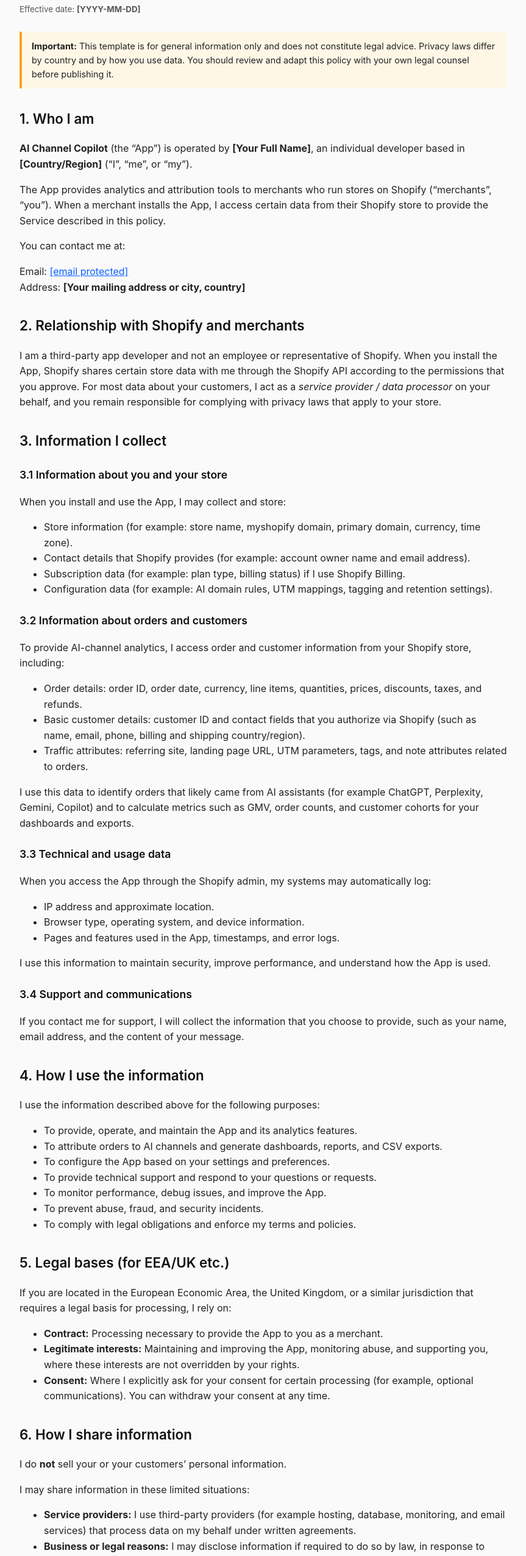
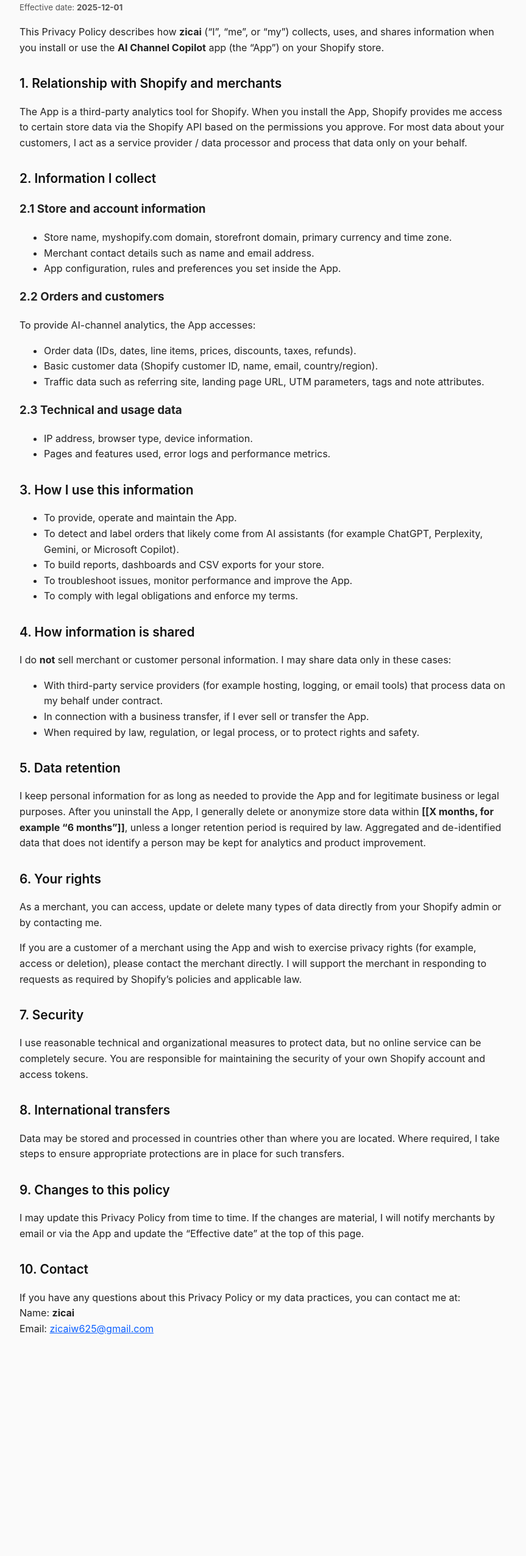
Before and after one commit to zicaiw625/AI-Channel-Copilot-provicy, a plain HTML site: page index.html in a window 1280 px wide. Shown: the part 160-2712 px from the top of the page at 61% size, without its empty margins (208-1071 px from the left). After the commit the page ends 2432 px from the top, so only its background shows below. Drawn offline with Linux system fonts and the light colour scheme.

Commit message:
Update index.html

```diff
--- a/index.html
+++ b/index.html
@@ -7,231 +7,133 @@
   <style>
     body {
       font-family: -apple-system, BlinkMacSystemFont, "Segoe UI", Roboto, Helvetica, Arial, sans-serif;
-      line-height: 1.6;
       max-width: 800px;
       margin: 0 auto;
       padding: 32px 16px 64px;
+      line-height: 1.6;
+      background: #fafafa;
       color: #222;
-      background: #fafafa;
     }
-    h1, h2, h3 {
-      font-weight: 600;
-      color: #111;
-    }
-    h1 { font-size: 2rem; margin-bottom: 0.5rem; }
-    h2 { font-size: 1.4rem; margin-top: 2rem; }
-    h3 { font-size: 1.1rem; margin-top: 1.5rem; }
+    h1, h2 { font-weight: 600; color: #111; }
+    h1 { font-size: 1.9rem; margin-bottom: 0.25rem; }
+    h2 { font-size: 1.3rem; margin-top: 1.8rem; }
     a { color: #0b5fff; }
     small { color: #555; }
-    .notice {
-      padding: 12px 16px;
-      background: #fff7e6;
-      border-left: 4px solid #f5a623;
-      margin: 1.5rem 0;
-      font-size: 0.9rem;
-    }
   </style>
 </head>
 <body>
 
   <h1>Privacy Policy</h1>
   <p><strong>AI Channel Copilot</strong></p>
-  <p><small>Effective date: <strong>[YYYY-MM-DD]</strong></small></p>
+  <p><small>Effective date: <strong>2025-12-01</strong></small></p>
 
-  <div class="notice">
-    <strong>Important:</strong> This template is for general information only and does not
-    constitute legal advice. Privacy laws differ by country and by how you use data. You should
-    review and adapt this policy with your own legal counsel before publishing it.
-  </div>
+  <p>
+    This Privacy Policy describes how <strong>zicai</strong> (“I”, “me”, or “my”)
+    collects, uses, and shares information when you install or use the
+    <strong>AI Channel Copilot</strong> app (the “App”) on your Shopify store.
+  </p>
 
-  <h2>1. Who I am</h2>
+  <h2>1. Relationship with Shopify and merchants</h2>
   <p>
-    <strong>AI Channel Copilot</strong> (the “App”) is operated by
-    <strong>[Your Full Name]</strong>, an individual developer based in
-    <strong>[Country/Region]</strong> (“I”, “me”, or “my”).
+    The App is a third-party analytics tool for Shopify. When you install the App,
+    Shopify provides me access to certain store data via the Shopify API based on the
+    permissions you approve. For most data about your customers, I act as a
+    service provider / data processor and process that data only on your behalf.
+  </p>
+
+  <h2>2. Information I collect</h2>
+  <h3>2.1 Store and account information</h3>
+  <ul>
+    <li>Store name, myshopify.com domain, storefront domain, primary currency and time zone.</li>
+    <li>Merchant contact details such as name and email address.</li>
+    <li>App configuration, rules and preferences you set inside the App.</li>
+  </ul>
+
+  <h3>2.2 Orders and customers</h3>
+  <p>To provide AI-channel analytics, the App accesses:</p>
+  <ul>
+    <li>Order data (IDs, dates, line items, prices, discounts, taxes, refunds).</li>
+    <li>Basic customer data (Shopify customer ID, name, email, country/region).</li>
+    <li>Traffic data such as referring site, landing page URL, UTM parameters,
+        tags and note attributes.</li>
+  </ul>
+
+  <h3>2.3 Technical and usage data</h3>
+  <ul>
+    <li>IP address, browser type, device information.</li>
+    <li>Pages and features used, error logs and performance metrics.</li>
+  </ul>
+
+  <h2>3. How I use this information</h2>
+  <ul>
+    <li>To provide, operate and maintain the App.</li>
+    <li>To detect and label orders that likely come from AI assistants
+        (for example ChatGPT, Perplexity, Gemini, or Microsoft Copilot).</li>
+    <li>To build reports, dashboards and CSV exports for your store.</li>
+    <li>To troubleshoot issues, monitor performance and improve the App.</li>
+    <li>To comply with legal obligations and enforce my terms.</li>
+  </ul>
+
+  <h2>4. How information is shared</h2>
+  <p>
+    I do <strong>not</strong> sell merchant or customer personal information.
+    I may share data only in these cases:
+  </p>
+  <ul>
+    <li>With third-party service providers (for example hosting, logging, or email tools)
+        that process data on my behalf under contract.</li>
+    <li>In connection with a business transfer, if I ever sell or transfer the App.</li>
+    <li>When required by law, regulation, or legal process, or to protect rights and safety.</li>
+  </ul>
+
+  <h2>5. Data retention</h2>
+  <p>
+    I keep personal information for as long as needed to provide the App and for
+    legitimate business or legal purposes. After you uninstall the App, I
+    generally delete or anonymize store data within
+    <strong>[[X months, for example “6 months”]]</strong>, unless a longer retention
+    period is required by law. Aggregated and de-identified data that does not
+    identify a person may be kept for analytics and product improvement.
+  </p>
+
+  <h2>6. Your rights</h2>
+  <p>
+    As a merchant, you can access, update or delete many types of data directly
+    from your Shopify admin or by contacting me.
   </p>
   <p>
-    The App provides analytics and attribution tools to merchants who run stores on Shopify
-    (“merchants”, “you”). When a merchant installs the App, I access certain data from their
-    Shopify store to provide the Service described in this policy.
-  </p>
-  <p>
-    You can contact me at:
-  </p>
-  <p>
-    Email: <a href="mailto:[email protected]">[email protected]</a><br />
-    Address: <strong>[Your mailing address or city, country]</strong>
+    If you are a customer of a merchant using the App and wish to exercise privacy rights
+    (for example, access or deletion), please contact the merchant directly. I will
+    support the merchant in responding to requests as required by Shopify’s policies
+    and applicable law.
   </p>
 
-  <h2>2. Relationship with Shopify and merchants</h2>
+  <h2>7. Security</h2>
   <p>
-    I am a third-party app developer and not an employee or representative of Shopify.
-    When you install the App, Shopify shares certain store data with me through the Shopify API
-    according to the permissions that you approve. For most data about your customers, I act as a
-    <em>service provider / data processor</em> on your behalf, and you remain responsible for
-    complying with privacy laws that apply to your store.
-  </p>
-
-  <h2>3. Information I collect</h2>
-
-  <h3>3.1 Information about you and your store</h3>
-  <p>
-    When you install and use the App, I may collect and store:
-  </p>
-  <ul>
-    <li>Store information (for example: store name, myshopify domain, primary domain, currency, time zone).</li>
-    <li>Contact details that Shopify provides (for example: account owner name and email address).</li>
-    <li>Subscription data (for example: plan type, billing status) if I use Shopify Billing.</li>
-    <li>Configuration data (for example: AI domain rules, UTM mappings, tagging and retention settings).</li>
-  </ul>
-
-  <h3>3.2 Information about orders and customers</h3>
-  <p>
-    To provide AI-channel analytics, I access order and customer information from your Shopify store,
-    including:
-  </p>
-  <ul>
-    <li>Order details: order ID, order date, currency, line items, quantities, prices, discounts, taxes, and refunds.</li>
-    <li>Basic customer details: customer ID and contact fields that you authorize via Shopify
-        (such as name, email, phone, billing and shipping country/region).</li>
-    <li>Traffic attributes: referring site, landing page URL, UTM parameters, tags, and note attributes related to orders.</li>
-  </ul>
-  <p>
-    I use this data to identify orders that likely came from AI assistants (for example ChatGPT,
-    Perplexity, Gemini, Copilot) and to calculate metrics such as GMV, order counts, and customer
-    cohorts for your dashboards and exports.
-  </p>
-
-  <h3>3.3 Technical and usage data</h3>
-  <p>
-    When you access the App through the Shopify admin, my systems may automatically log:
-  </p>
-  <ul>
-    <li>IP address and approximate location.</li>
-    <li>Browser type, operating system, and device information.</li>
-    <li>Pages and features used in the App, timestamps, and error logs.</li>
-  </ul>
-  <p>
-    I use this information to maintain security, improve performance, and understand how the App is used.
-  </p>
-
-  <h3>3.4 Support and communications</h3>
-  <p>
-    If you contact me for support, I will collect the information that you choose to provide,
-    such as your name, email address, and the content of your message.
-  </p>
-
-  <h2>4. How I use the information</h2>
-  <p>I use the information described above for the following purposes:</p>
-  <ul>
-    <li>To provide, operate, and maintain the App and its analytics features.</li>
-    <li>To attribute orders to AI channels and generate dashboards, reports, and CSV exports.</li>
-    <li>To configure the App based on your settings and preferences.</li>
-    <li>To provide technical support and respond to your questions or requests.</li>
-    <li>To monitor performance, debug issues, and improve the App.</li>
-    <li>To prevent abuse, fraud, and security incidents.</li>
-    <li>To comply with legal obligations and enforce my terms and policies.</li>
-  </ul>
-
-  <h2>5. Legal bases (for EEA/UK etc.)</h2>
-  <p>
-    If you are located in the European Economic Area, the United Kingdom, or a similar jurisdiction
-    that requires a legal basis for processing, I rely on:
-  </p>
-  <ul>
-    <li><strong>Contract:</strong> Processing necessary to provide the App to you as a merchant.</li>
-    <li><strong>Legitimate interests:</strong> Maintaining and improving the App, monitoring abuse,
-        and supporting you, where these interests are not overridden by your rights.</li>
-    <li><strong>Consent:</strong> Where I explicitly ask for your consent for certain processing
-        (for example, optional communications). You can withdraw your consent at any time.</li>
-  </ul>
-
-  <h2>6. How I share information</h2>
-  <p>
-    I do <strong>not</strong> sell your or your customers’ personal information.
-  </p>
-  <p>I may share information in these limited situations:</p>
-  <ul>
-    <li>
-      <strong>Service providers:</strong> I use third-party providers (for example hosting,
-      database, monitoring, and email services) that process data on my behalf under written agreements.
-    </li>
-    <li>
-      <strong>Business or legal reasons:</strong> I may disclose information if required to do so by law,
-      in response to valid legal requests, or to protect my rights, property, or safety.
-    </li>
-  </ul>
-
-  <h2>7. Data retention</h2>
-  <p>
-    I keep personal data for as long as necessary to provide the App and to meet the purposes
-    described in this policy, unless a longer retention period is required or permitted by law.
-  </p>
-  <p>
-    After you uninstall the App, I generally delete or anonymize store-related personal data within
-    <strong>[X months]</strong>, except where I need to keep some records longer (for example for
-    accounting, tax, or fraud-prevention purposes). Aggregated or de-identified data that no longer
-    identifies any individual may be kept for analytics and product improvement.
+    I use reasonable technical and organizational measures to protect data, but no
+    online service can be completely secure. You are responsible for maintaining
+    the security of your own Shopify account and access tokens.
   </p>
 
   <h2>8. International transfers</h2>
   <p>
-    I may store and process information on servers located in countries other than your own.
-    These countries may have different data-protection laws. Where required, I will use appropriate
-    safeguards to protect personal data transferred across borders.
+    Data may be stored and processed in countries other than where you are located.
+    Where required, I take steps to ensure appropriate protections are in place for
+    such transfers.
   </p>
 
-  <h2>9. Your rights and choices</h2>
-
-  <h3>9.1 Merchant rights</h3>
+  <h2>9. Changes to this policy</h2>
   <p>
-    As a merchant, you can access and update certain store and configuration information through the Shopify admin
-    and the App’s settings. You can uninstall the App at any time from your Shopify admin, which stops future data
-    access from your store.
+    I may update this Privacy Policy from time to time. If the changes are material,
+    I will notify merchants by email or via the App and update the “Effective date”
+    at the top of this page.
   </p>
 
-  <h3>9.2 End-customer rights</h3>
+  <h2>10. Contact</h2>
   <p>
-    If you are a customer of a merchant using the App and want to exercise rights over your personal data
-    (such as access, correction, or deletion), please contact the store directly. I will assist the merchant
-    in responding to such requests, in line with Shopify’s requirements and applicable law.
-  </p>
-
-  <h3>9.3 Additional privacy rights</h3>
-  <p>
-    Depending on where you live, you may have additional rights, such as the right to object to certain
-    processing, to request restriction of processing, or to lodge a complaint with a data protection authority.
-    To exercise these rights in relation to the App, please contact me using the details above.
-  </p>
-
-  <h2>10. Security</h2>
-  <p>
-    I use reasonable technical and organizational measures to protect personal information from accidental
-    or unlawful destruction, loss, alteration, or unauthorized access. However, no online service can
-    guarantee absolute security.
-  </p>
-
-  <h2>11. Children</h2>
-  <p>
-    The App is intended for use by merchants and business users only. It is not directed to children,
-    and I do not knowingly collect personal information from children under 13 (or a higher age where
-    required by local law).
-  </p>
-
-  <h2>12. Changes to this policy</h2>
-  <p>
-    I may update this Privacy Policy from time to time. If I make material changes, I will notify merchants
-    by email or through the App and update the “Effective date” at the top of this page.
-  </p>
-
-  <h2>13. Contact</h2>
-  <p>
-    If you have any questions or concerns about this Privacy Policy or my data practices, you can contact me at:
-  </p>
-  <p>
-    <strong>[Your Full Name]</strong><br />
-    Email: <a href="mailto:[email protected]">[email protected]</a><br />
-    Address: <strong>[Your mailing address or city, country]</strong>
+    If you have any questions about this Privacy Policy or my data practices, you can contact me at:<br />
+    Name: <strong>zicai</strong><br />
+    Email: <a href="mailto:zicaiw625@gmail.com">zicaiw625@gmail.com</a><br />
   </p>
 
 </body>
```
